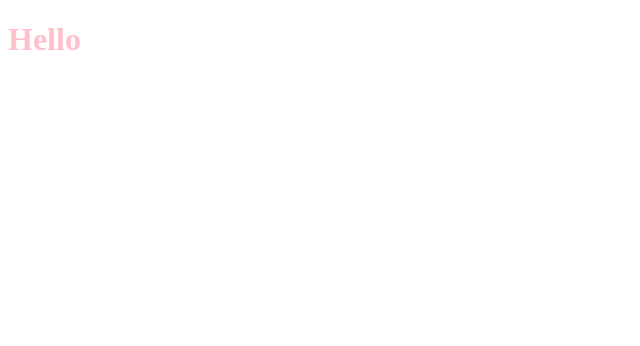
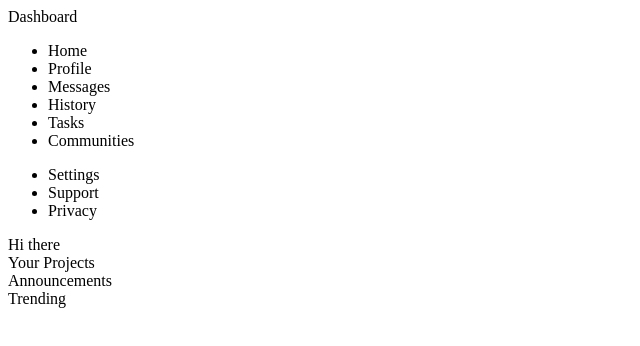
Before and after one commit to zjason25/admin-dashboard, a plain HTML site: page index.html in a window 1280 px wide. Shown: the whole page, without its empty margins (0-640 px from the left). Drawn offline with Linux system fonts and the light colour scheme.

Commit message:
Add basic dashboard structure

```diff
--- a/index.html
+++ b/index.html
@@ -9,7 +9,36 @@
 </head>
 
 <body>
-  <h1>Hello</h1>
+  <div class="container">
+    <div class="sidebar">
+      <div class="selection">Dashboard</div>
+      <ul>
+        <li>Home</li>
+        <li>Profile</li>
+        <li>Messages</li>
+        <li>History</li>
+        <li>Tasks</li>
+        <li>Communities</li>
+      </ul>
+
+      <ul>
+        <li>Settings</li>
+        <li>Support</li>
+        <li>Privacy</li>
+      </ul>
+    </div>
+
+    <div class="header">
+      <div class="user-display">Hi there</div>
+    </div>
+
+    <div class="main-content">
+      <div class="projects">Your Projects</div>
+      <div class="announcements">Announcements</div>
+      <div class="trend">Trending</div>
+    </div>
+
+  </div>
 
 </body>
 
```
